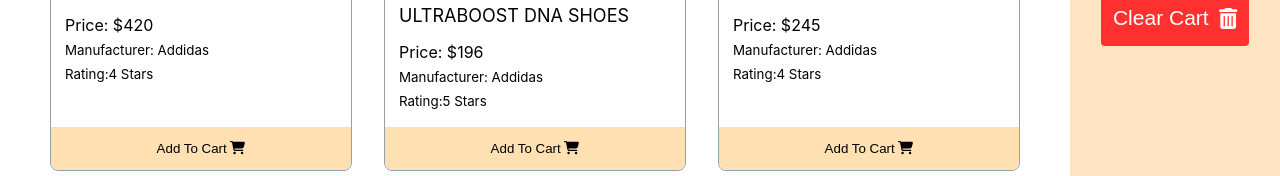
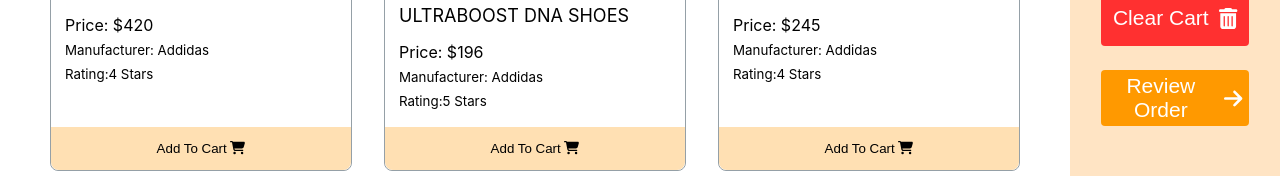
Before and after one commit to Rafiulsam/ema-john-simple, a React (Vite) app: page / in a window 1280 px wide. Shown: the part 469-645 px from the top of the page. Built offline with nearby package versions, Linux system fonts and the light colour scheme.

Commit message:
implant review orders btn

```diff
--- a/src/components/Shop/Shop.css
+++ b/src/components/Shop/Shop.css
@@ -15,3 +15,25 @@
     padding: 23px;
     background-color: bisque;
 }
+
+.cart-container a{
+    text-decoration: none;
+}
+
+.btn-proceed{
+    display: flex;
+    justify-content: center;
+    align-items: center;
+    gap: 10px;
+    width: 90%;
+    margin: 0 auto;
+    height: 56px;
+    color: white;
+    font-size: 21px;
+    font-style: normal;
+    font-weight: 400;
+    border: none;
+    cursor: pointer;
+    border-radius: 4px;
+    background: #F90;
+}
--- a/src/components/Shop/Shop.jsx
+++ b/src/components/Shop/Shop.jsx
@@ -4,6 +4,8 @@
 import Cart from '../Cart/Cart';
 import { addToDb, getShoppingCart } from '../../utilities/fakedb';
 import { Link } from 'react-router-dom';
+import { FontAwesomeIcon } from '@fortawesome/react-fontawesome'
+import { faArrowRight } from '@fortawesome/free-solid-svg-icons'
 const Shop = () => {
     const [products, setProducts] = useState([])
     const [cart, setCart] = useState([])
@@ -15,7 +17,7 @@
 
     useEffect(() => {
         const storedCart = getShoppingCart()
-        const savedCart =[]
+        const savedCart = []
         for (const id in storedCart) {
             const savedProducts = products.find(product => product.id === id)
 
@@ -46,7 +48,9 @@
             </div>
             <div className="cart-container">
                 <Cart cart={cart}>
-                <Link to='/order'> </Link>
+                    <Link to='/order'>
+                        <button className='btn-proceed'>Review Order <FontAwesomeIcon icon={faArrowRight}></FontAwesomeIcon></button>
+                    </Link>
                 </Cart>
             </div>
         </div>
```
